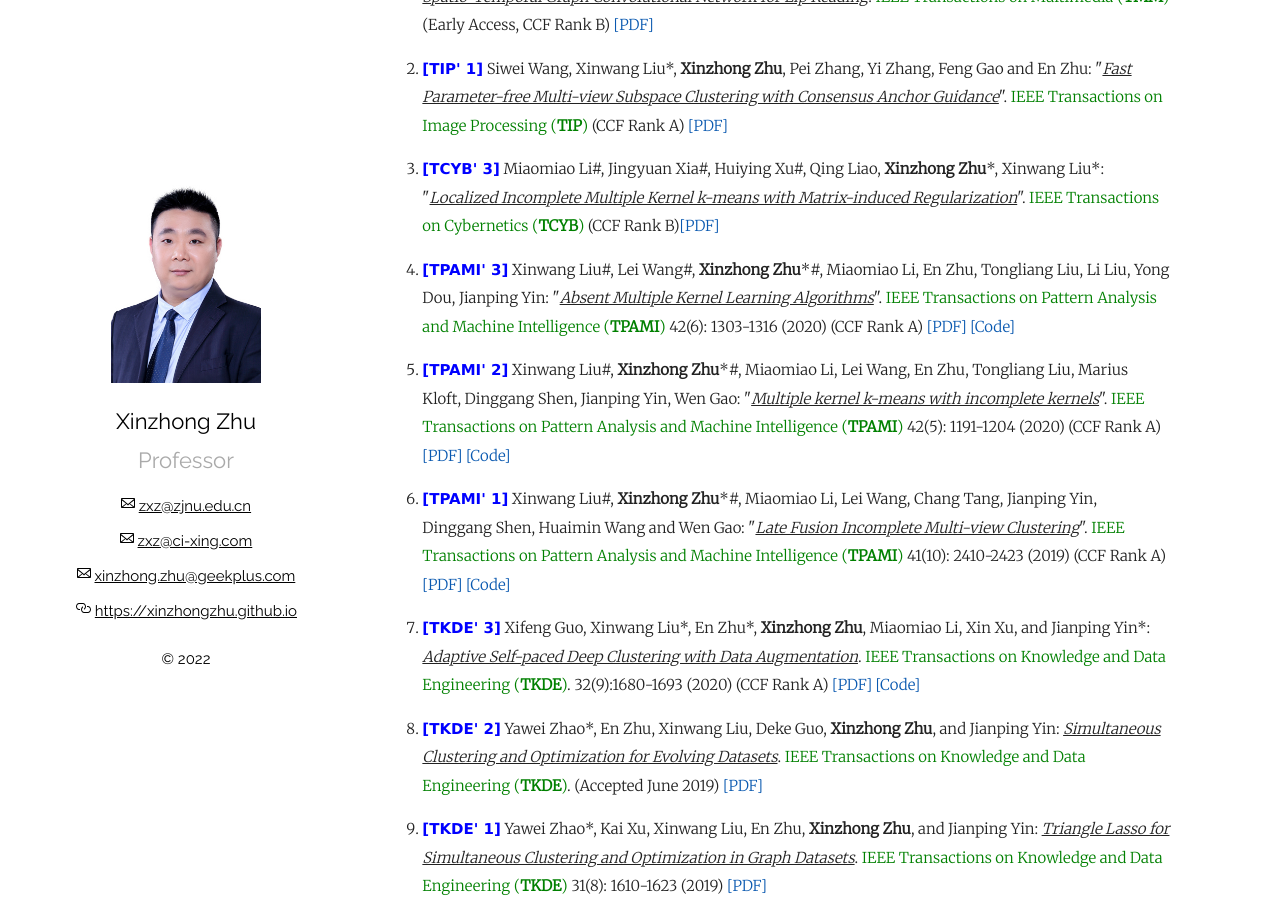
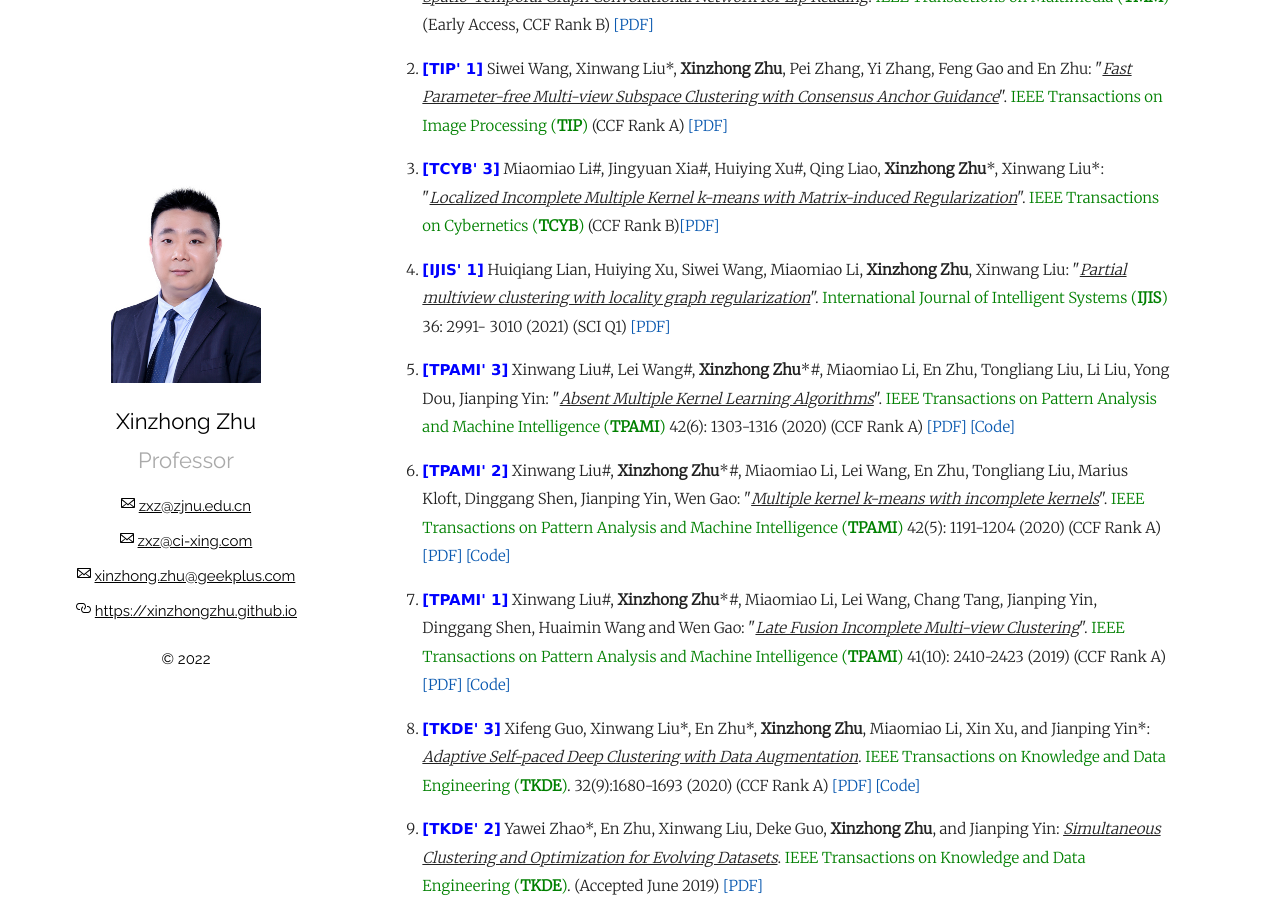
Before and after one commit to xinzhongzhu/xinzhongzhu.github.io, a Jekyll site: the page built from index.md, in a window 1280 px wide and 900 px high, scrolled down 367 px. Built offline with Jekyll 4.4.1, drawn with Linux system fonts in a browser that asks for light colours; our own code applies the rules of GitHub Pages for plain Markdown files.

Commit message:
Update index.md

```diff
--- a/index.md
+++ b/index.md
@@ -19,6 +19,9 @@ Please drop me a message by email: <u>zxz@zjnu.edu.cn</u> or <u>zxz@ci-xing.com<
 <p style="margin-top: 8px;"><li><font face="verdana" color="blue"><b>[TIP' 1]</b></font> Siwei Wang, Xinwang Liu*, <b>Xinzhong Zhu</b>, Pei Zhang, Yi Zhang, Feng Gao and En Zhu: "<i><u>Fast Parameter-free Multi-view Subspace Clustering with Consensus Anchor Guidance</u></i>". <font color="green">IEEE Transactions on Image Processing (<b>TIP</b>)</font> (CCF Rank A) <a href = "https://github.com/xinwangliu/xinwangliu.github.io/blob/main/document/TIP1.pdf">[PDF]</a></li></p>
 
 <p style="margin-top: 8px;"><li><font face="verdana" color="blue"><b>[TCYB' 3]</b></font> Miaomiao Li#, Jingyuan Xia#, Huiying Xu#, Qing Liao, <b>Xinzhong Zhu</b>*, Xinwang Liu*: "<i><u>Localized Incomplete Multiple Kernel k-means with Matrix-induced Regularization</u></i>". <font color="green"> IEEE Transactions on Cybernetics (<b>TCYB</b>)</font> (CCF Rank B)<a href = "https://github.com/xinwangliu/xinwangliu.github.io/blob/main/document/TCYB1.pdf">[PDF]</a></li></p>
+
+<p style="margin-top: 8px;"><li><font face="verdana" color="blue"><b>[IJIS' 1]</b></font> Huiqiang Lian, Huiying Xu, Siwei Wang, Miaomiao Li, <b>Xinzhong Zhu</b>, Xinwang Liu: "<i><u>Partial multiview clustering with locality graph regularization</u></i>". <font color="green">International Journal of Intelligent Systems (<b>IJIS</b>)</font> 36: 2991- 3010 (2021) (SCI Q1) <a href = " https://github.com/xinzhongzhu/xinzhongzhu.github.io/blob/master/document/Int%20J%20of%20Intelligent%20Sys%20-%202021%20-%20Huiying%20Xu%20-%20Partial%20multiview%20clustering%20with%20locality%20graph%20regularization.pdf">[PDF]</a></li></p>
+
 
 
 <p style="margin-top: 8px;"><li><font face="verdana" color="blue"><b>[TPAMI' 3]</b></font> Xinwang Liu#, Lei Wang#, <b>Xinzhong Zhu</b>*#, Miaomiao Li, En Zhu, Tongliang Liu, Li Liu, Yong Dou, Jianping Yin: "<i><u>Absent Multiple Kernel Learning Algorithms</u></i>". <font color="green">IEEE Transactions on Pattern Analysis and Machine Intelligence (<b>TPAMI</b>)</font> 42(6): 1303-1316 (2020) (CCF Rank A) <a href = "https://tongliang-liu.github.io/papers/TPAMIAbsentKernel.pdf">[PDF]</a> <a href = "https://github.com/xinwangliu/Absent-Multiple-Kernel-Learning-Algorithms">[Code]</a></li></p>
```
